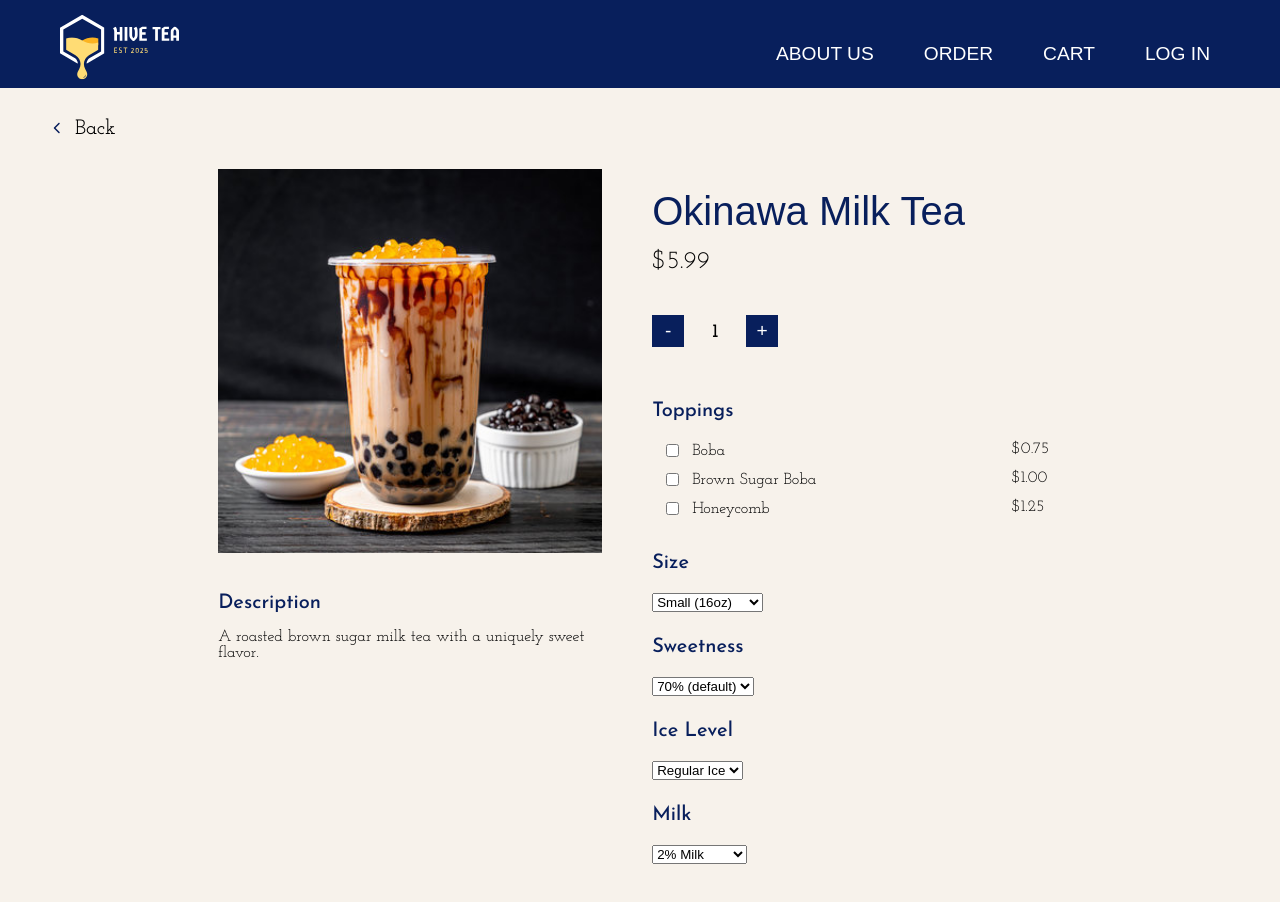
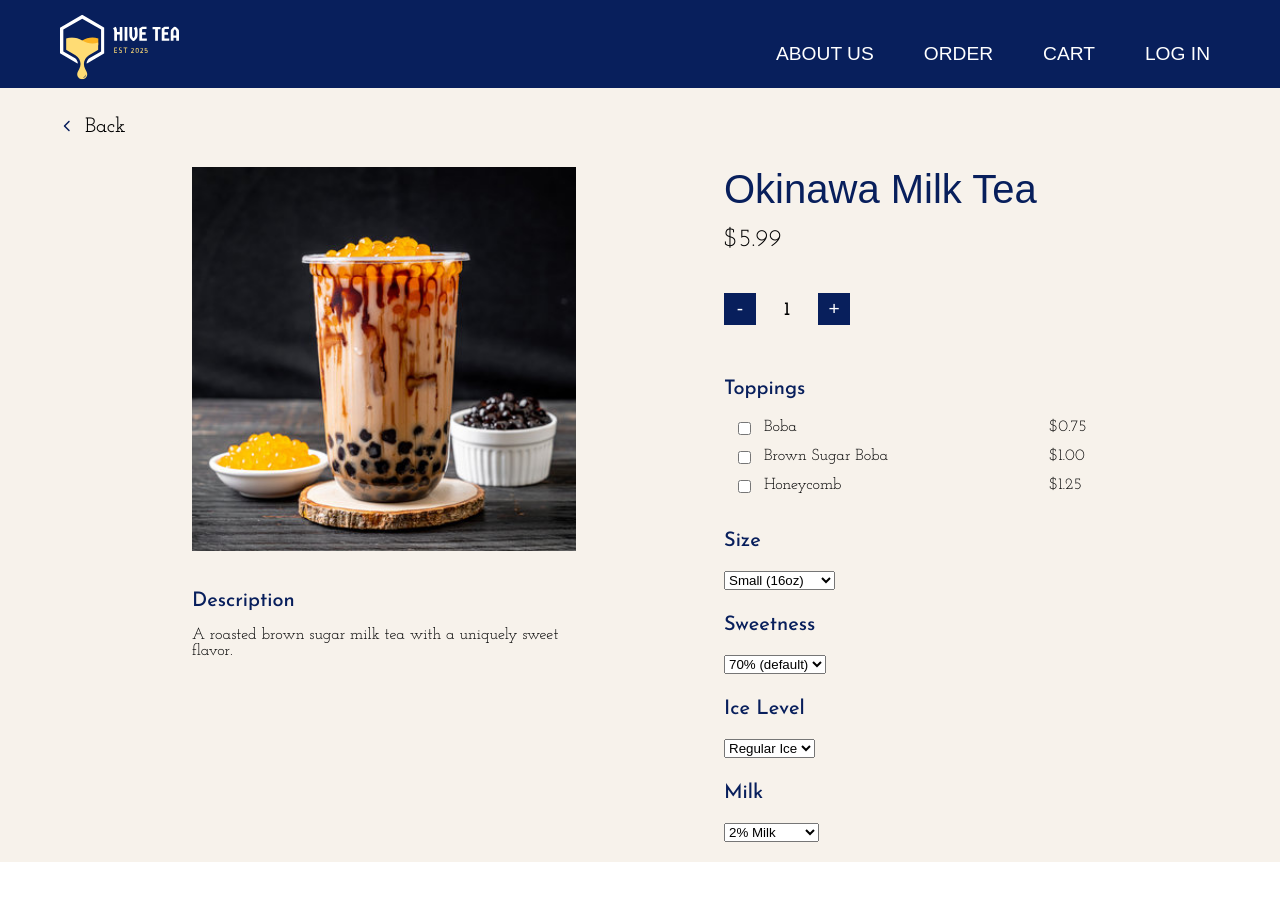
Before and after one commit to mayxbui/thepawboba, a Vue app: page / in a window 1280 px wide. Shown: the top 902 px of the page. After the commit the page ends 862 px from the top, so only its background shows below. Built offline with nearby package versions, Linux system fonts and the light colour scheme; a web font is replaced by a local one.

Commit message:
update flex content

```diff
--- a/src/App.vue
+++ b/src/App.vue
@@ -1,10 +1,19 @@
 <template>
   <div>
     <NavBar />
-    <router-view />
+    <div class="container">
+        <router-view />
+    </div>
+
   </div>
 </template>
 
 <script setup>
 import NavBar from './components/NavBar.vue'
 </script>
+
+<style scoped>
+.container{
+    padding-top: 3.3rem;
+}
+</style>
--- a/src/assets/styles.css
+++ b/src/assets/styles.css
@@ -29,6 +29,7 @@ html body {
     padding: 0;
     font-family: var(--font-paragraph);
 }
+
 h1{
     font-family: var(--font-header);
     font-size: 40px;
--- a/src/components/DrinkOption.vue
+++ b/src/components/DrinkOption.vue
@@ -141,13 +141,14 @@ h2 {
     display: flex;
     justify-content: space-between;
     align-content: center;
-    width: 100%;
+    width: 70%;
     padding: 0px 0px 10px;
 }
 
 .topping-left{
     display: flex;
-    align-items: center;
+    align-content: start;
+    align-items: start;
     gap: 10px;
 }
 
--- a/src/components/DrinkPage.vue
+++ b/src/components/DrinkPage.vue
@@ -31,14 +31,14 @@ export default{
 <style scoped>
 .container{
     background: var(--color-background);
-    padding: 20px 0px;
+    top: 5.5rem;
 }
 
 .col{
     display: flex;
     flex-direction: row;
-    justify-content: center;
-    gap: 50px;
+    justify-content: end;
+    gap: 10%;
     padding: 20px 0px;
 
 }
@@ -56,14 +56,14 @@ export default{
 
 .option{
     justify-content: start;
-    width: 32%;
+    width: 45%;
 }
 
 .back-btn{
     display: flex;
     gap: 10px;
     align-items: baseline;
-    padding: 10px 50px;
+    padding: 10px 60px;
     width: fit-content;
 }
 
--- a/src/components/NavBar.vue
+++ b/src/components/NavBar.vue
@@ -21,9 +21,13 @@
     display: flex;
     justify-content: space-between;
     align-items: center;
-    position: relative;
+    position: fixed;
+    top:0 !important;
+    z-index:1000;
     height: 5.5em;
+    width: 100%;
     padding: 20px 60px 10px;
+    gap:50px;
 }
 
 img{
```
